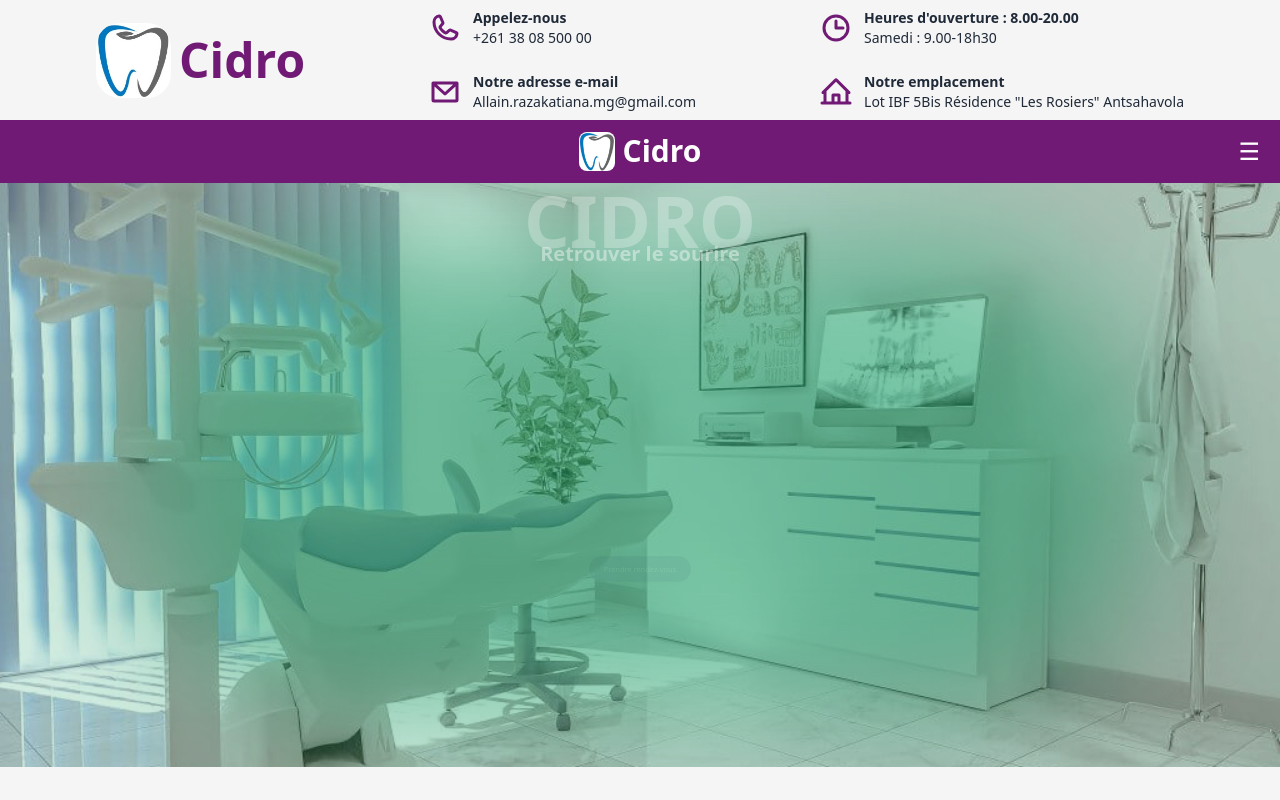
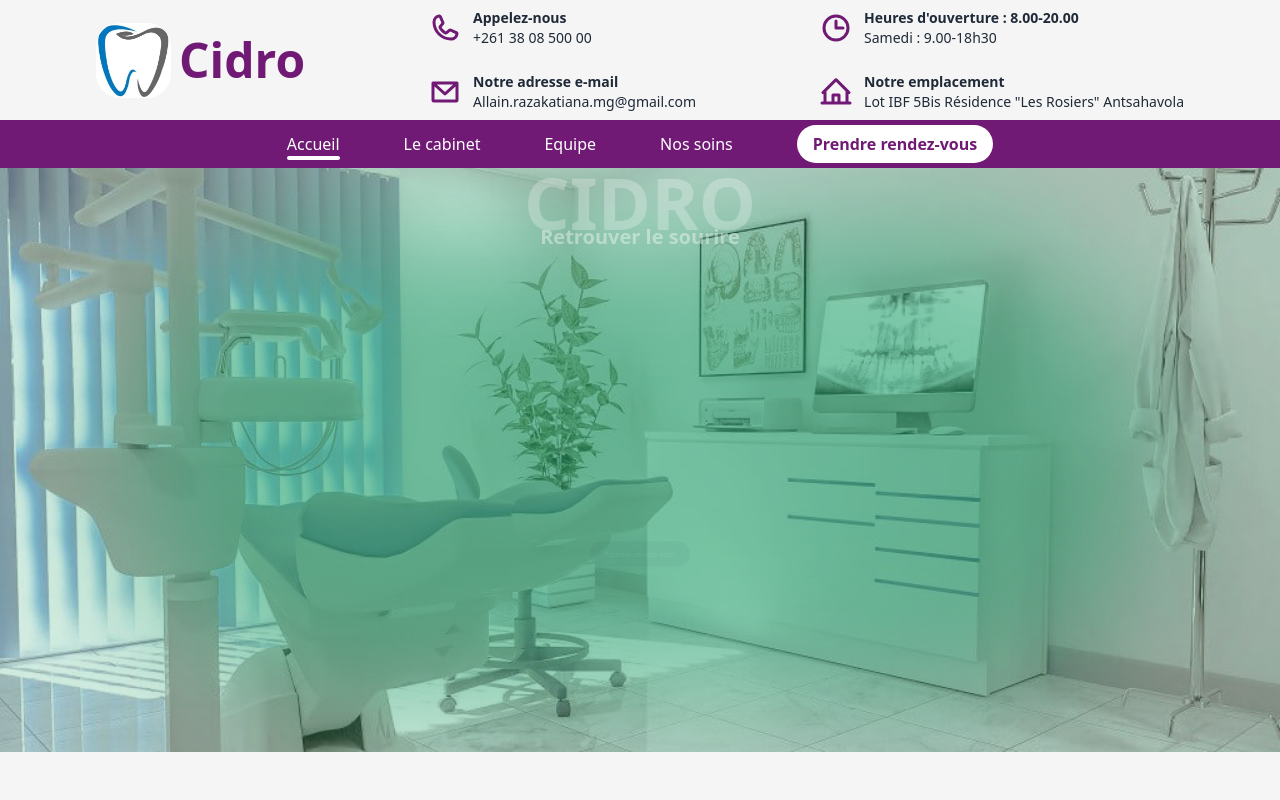
Before and after one commit to Njaka91/Cidro, a React (Vite) app: page / in a window 1280 px wide. Shown: the top 800 px of the page. Built offline with nearby package versions, Linux system fonts and the light colour scheme.

Commit message:
responsive md

```diff
--- a/src/components/NavBar.jsx
+++ b/src/components/NavBar.jsx
@@ -27,10 +27,10 @@ const NavBar = () => {
   };
 
   return (
-    <div className="sticky top-0 bg-[#701a75] flex items-center justify-between mdIpohne:justify-center py-3 px-5 text-white z-50 mdIpohne:px-10">
+    <div className="sticky top-0 bg-[#701a75] flex items-center justify-between md:justify-center py-3 px-5 text-white z-50 md:px-10">
       {/* Logo (centré) */}
-      <div className="flex-1 mdIpohne:hidden"></div>
-      <div className="text-lg mdIpohne:hidden justify-center items-center font-bold mx-auto">
+      <div className="flex-1 md:hidden"></div>
+      <div className="text-lg md:hidden justify-center items-center font-bold mx-auto">
         <div className="flex items-center gap-2">
           <Link to="/">
             <img src={logo} alt="logo" className="w-9 bg-white rounded-lg" />
@@ -40,7 +40,7 @@ const NavBar = () => {
           </div>
         </div>
       </div>
-      <div className="flex-1 flex justify-end mdIpohne:hidden">
+      <div className="flex-1 flex justify-end md:hidden">
         {/* Mobile Menu Button (droite) */}
         <button onClick={toggleMenu} className="text-white text-2xl">
           {isMenuOpen ? "✖" : "☰"}
@@ -49,7 +49,7 @@ const NavBar = () => {
 
       {/* Desktop Menu */}
       <motion.ul
-        className="hidden mdIpohne:flex gap-8 lg:gap-16 items-center font-medium justify-center"
+        className="hidden md:flex gap-8 lg:gap-16 items-center font-medium justify-center"
         variants={ulVariants}
         initial="before"
         animate="after"
@@ -81,7 +81,7 @@ const NavBar = () => {
           initial={{ opacity: 0, y: -100 }} // Départ en haut de l'écran
           animate={{ opacity: 1, y: 0 }} // Animation vers le bas
           transition={{ type: "tween", duration: 0.3 }} // Transition douce
-          className="absolute mdIpohne:hidden top-full left-0 w-full bg-[#701a75] text-center py-5"
+          className="absolute md:hidden top-full left-0 w-full bg-[#701a75] text-center py-5"
         >
           <ul className="flex flex-col gap-4">
             {["Accueil", "Le cabinet", "Equipe", "Nos soins", "Prendre rendez-vous"].map((text, index) => (
@@ -94,7 +94,8 @@ const NavBar = () => {
                       ? "bg-white text-fuchsia-900 py-2 px-4 rounded-full font-semibold transition-colors duration-300 hover:bg-fuchsia-100 hover:text-fuchsia-950"
                       : "block text-white py-2"
                   }
-                >
+
+                 >
                   {text}
                 </NavLink>
               </li>
--- a/src/components/Stubborn.jsx
+++ b/src/components/Stubborn.jsx
@@ -5,7 +5,7 @@ import { Clock, EnvelopeSimple, HouseLine, Phone } from "@phosphor-icons/react";
 const Stubborn = () => {
   return (
     <div className="hidden items-center justify-between
-    mdIphone:flex mdIphone:flex-row md:px-8
+    md:flex md:flex-row md:px-8
     lg:px-24
     xl-px-32">
       <div className="flex items-center
--- a/tailwind.config.js
+++ b/tailwind.config.js
@@ -1,13 +1,6 @@
 /** @type {import('tailwindcss').Config} */
 export default {
   content: ["./index.html", "./src/**/*.{js,ts,jsx,tsx}"],
-  theme: {
-    extend: {
-      screens: {
-        mdIphone: '933px',
-      },
-    },
-  },
   // eslint-disable-next-line no-undef
   plugins: [require("daisyui")],
 };
```
